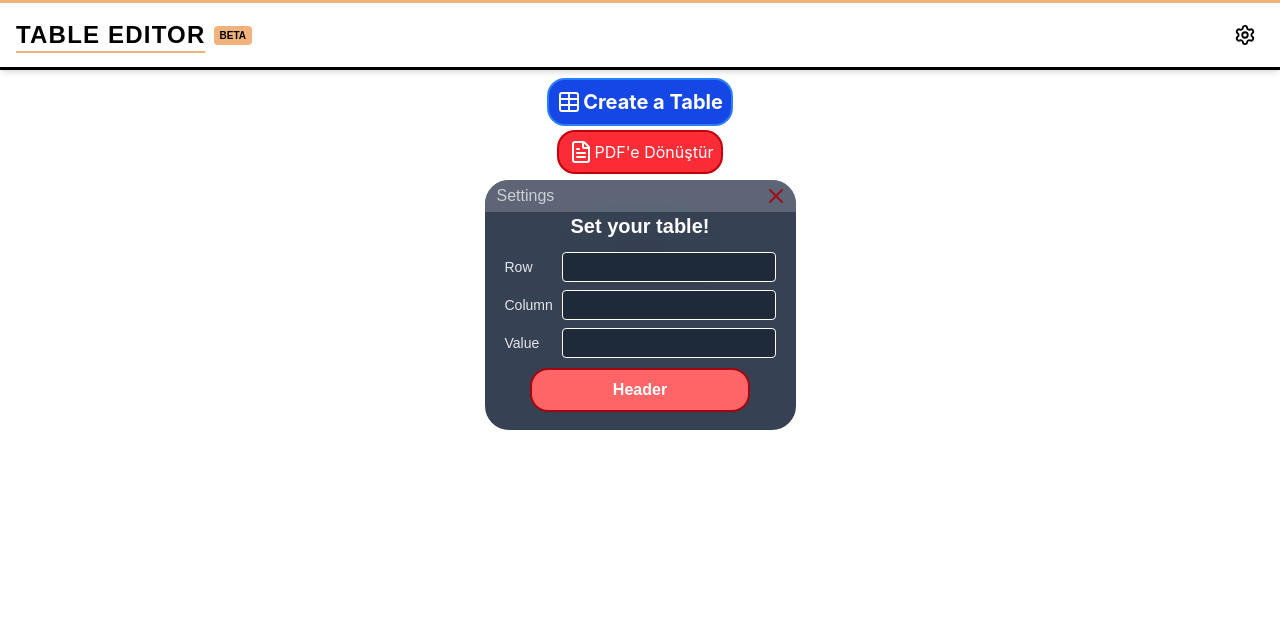
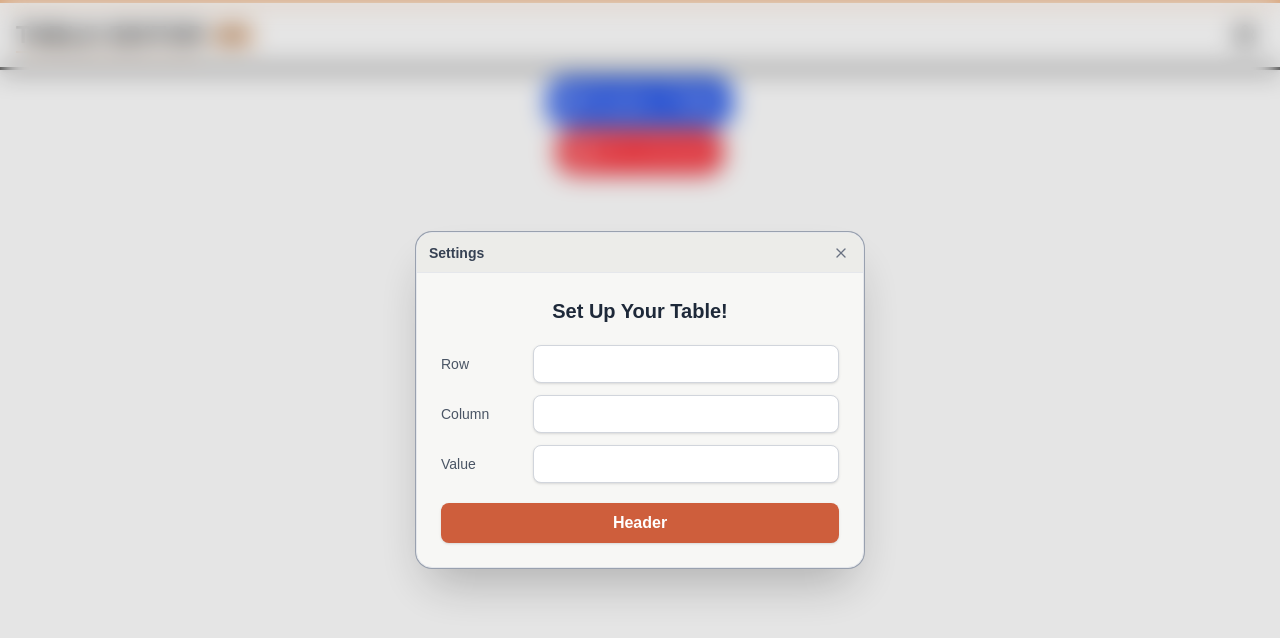
Before and after one commit to kaancaydin/tableEditor, a React (Vite) app: page / in a window 1280 px wide. Both pictures are taken after a click on the button "Create a Table". Shown: the top 638 px of the page. Built offline with nearby package versions, Linux system fonts and the light colour scheme.

Commit message:
feat: refine table settings validation and modal design

```diff
--- /dev/null
+++ b/src/components/CreateTable.tsx
@@ -0,0 +1,29 @@
+import { Table } from "lucide-react";
+import type { CreateTableProps } from "../types/types";
+
+export const CreateTable = ({
+  openTSettings,
+  setOpenTSettings,
+  resetInput,
+}: CreateTableProps) => {
+  return (
+    <>
+      <button
+        className={` ${openTSettings === "close" || openTSettings === "created" ? "flex" : "hidden"}
+            font-bold bg-blue-700 ring-2 ring-blue-500 text-white text-xl p-2 flex gap-0.5
+            cursor-pointer rounded-2xl justify-center items-center text-center m-2
+            hover:scale-105 transition-all duration-100 print:hidden
+        `}
+        onClick={() => {
+          setOpenTSettings("open");
+          resetInput();
+        }}
+      >
+        <Table />
+        {openTSettings === "created"
+          ? "Create another Table"
+          : "Create a Table"}
+      </button>
+    </>
+  );
+};
--- a/src/components/FirstTable.tsx
+++ /dev/null
@@ -1,43 +0,0 @@
-const columns = [
-  {
-    header: "a1",
-    data: "b1",
-  },
-  {
-    header: "a2",
-    data: "b2",
-  },
-  {
-    header: "a3",
-    data: "b3",
-  },
-];
-
-export const FirstTable = () => {
-  return (
-    <table className="w-full border-collapse border border-gray-300">
-      <thead>
-        <tr className="bg-gray-100">
-          {columns.map((i, key) => (
-            <th
-              className="border border-gray-300 px-4 py-2 text-left"
-              key={key}
-            >
-              {i.header}
-            </th>
-          ))}
-        </tr>
-      </thead>
-
-      <tbody>
-        <tr>
-          {columns.map((i, key) => (
-            <td key={key} className="border border-gray-300 px-4 py-2">
-              {i.data}
-            </td>
-          ))}
-        </tr>
-      </tbody>
-    </table>
-  );
-};
--- a/src/components/TableSettings.tsx
+++ b/src/components/TableSettings.tsx
@@ -1,5 +1,6 @@
 import { X } from "lucide-react";
 import type { SetTableConfig, SetTableProps } from "../types/types";
+import { useState } from "react";
 
 export const TableSettings = ({
   openTSettings,
@@ -7,8 +8,6 @@ export const TableSettings = ({
   data,
   setData,
 }: SetTableConfig) => {
-  /* const rowInt = Number(setTable.rowNum);
-  const colInt = Number(setTable.colNum); */
   const rowNum = data.rowNum;
   const colNum = data.colNum;
   const headerVal = data.headerVal;
@@ -22,127 +21,189 @@ export const TableSettings = ({
       [key]: value,
     }));
   };
-
+  const [isValid, setIsValid] = useState(true);
   const inputControl = () => {
     if (rowNum === "" || colNum === "" || rowNum <= 0 || colNum <= 0) {
       console.log("enter a valid number");
-      return;
+      setIsValid(false);
+      return false;
     }
-    //const headerControl =  headerVal.every(i => i.trim() !== "");
-    /* if (!headerControl) {
-      console.log("header cant be empty")
-    }  */
+    setIsValid(true);
+    return true;
     console.log("row:", rowNum);
     console.log("col:", colNum);
     console.log("colVal:", colVal);
     console.log("header values:", headerVal);
   };
+
+  let headText: string;
+  switch (openTSettings) {
+    case "header":
+      headText = "Define Your Headers";
+      break;
+    case "open":
+      headText = "Set Up Your Table!";
+      break;
+    default:
+      headText = "";
+  }
+
   return (
-    <div className="relative flex flex-col gap-3 p-5 bg-gray-700 rounded-3xl justify-center items-center backdrop-blur-xl">
-      <div className="absolute flex items-center  top-0 left-0 right-0 p-1 bg-gray-500 opacity-75 justify-between rounded-t-3xl">
-        <p className="pl-2 font-medium text-white">Settings</p>
+    <div className="fixed inset-0 z-50 flex items-center justify-center bg-black/10 backdrop-blur-md">
+      <div className="relative w-[90%] max-w-md overflow-hidden rounded-2xl border border-gray-200 ring ring-gray-400 bg-[#F7F7F5] shadow-2xl">
+        <div className="flex h-10 items-center justify-between border-b border-gray-200 bg-[#ECECE9] px-3">
+          <p className="text-sm font-semibold text-gray-700">Settings</p>
           <X
-          width={24}
-          className="cursor-pointer mr-1 hover:scale-105 duration-100 rounded-full hover:bg-red-900 text-red-700 hover:text-white transition-all"
+            width={20}
+            className="cursor-pointer rounded-full p-0.5 text-gray-500 transition-all duration-150 hover:bg-red-500 hover:text-white"
             onClick={() => setOpenTSettings("close")}
           />
         </div>
-      <p className="text-xl font-bold text-white shadow-2xl mt-3">
-        Set your table!
+
+        <div className="p-6">
+          <p className="text-center text-xl font-bold  text-gray-800">
+            {headText}
           </p>
+
           <div
-        className={`${openTSettings === "header" ? "flex flex-col items-center gap-2" : "hidden"}`}
+            className={
+              openTSettings === "header" ? "mt-5 flex flex-col gap-3" : "hidden"
+            }
           >
             {Array.from({ length: Number(colNum) }).map((_, colIndex) => (
-          <div className="" key={colIndex}>
-            <label htmlFor="headerVal" className="text-sm text-gray-200 w-16">
+              <div key={colIndex} className="flex items-center gap-3">
+                <label
+                  htmlFor={`headerNum-${colIndex}`}
+                  className="w-20 text-sm font-medium text-gray-600"
+                >
                   Header {colIndex + 1}
                 </label>
+
                 <input
-              id="headerNum"
+                  id={`headerNum-${colIndex}`}
                   type="text"
-              name="headerNum"
+                  value={headerVal[colIndex] || ""}
                   placeholder="Header content"
                   onChange={(e) => {
-                const val = e.target.value; //setHeaderVal(val)
+                    const val = e.target.value;
+
                     updateData("headerVal", [
                       ...headerVal.slice(0, colIndex),
                       val,
                       ...headerVal.slice(colIndex + 1),
                     ]);
                   }}
-              className="border rounded px-2 py-1 w-full bg-black text-white text-sm"
+                  className="flex-1 rounded-lg border border-gray-300 bg-white px-3 py-2 text-sm text-gray-800 shadow-sm outline-none transition focus:border-blue-400 focus:ring-2 focus:ring-blue-100"
                 />
               </div>
             ))}
           </div>
+
           <div
-        className={`${openTSettings === "header" ? "hidden" : "flex flex-col gap-2"}`}
+            className={
+              openTSettings === "header" ? "hidden" : "mt-5 flex flex-col gap-3"
+            }
           >
-        <div className="flex items-center gap-2">
-          <label htmlFor="rowNum" className="text-sm text-gray-200 w-16">
+            {/* Row */}
+            <div className="flex items-center gap-3">
+              <label
+                htmlFor="rowNum"
+                className="w-20 text-sm font-medium text-gray-600"
+              >
                 Row
               </label>
+
               <input
                 id="rowNum"
                 type="number"
-            name="rowNum"
+                value={rowNum}
                 onChange={(e) => {
                   const val = e.target.value;
                   updateData("rowNum", val === "" ? "" : Number(val));
                 }}
-            className="border rounded px-2 py-1 w-full bg-gray-800 text-white text-sm"
+                className="flex-1 rounded-lg border border-gray-300 bg-white px-3 py-2 text-sm text-gray-800 shadow-sm outline-none transition focus:border-blue-400 focus:ring-2 focus:ring-blue-100"
               />
             </div>
-        <div className="flex items-center gap-2">
-          <label htmlFor="rowNum" className="text-sm text-gray-200 w-16">
+
+            {/* Column */}
+            <div className="flex items-center gap-3">
+              <label
+                htmlFor="colNum"
+                className="w-20 text-sm font-medium text-gray-600"
+              >
                 Column
               </label>
+
               <input
                 id="colNum"
                 type="number"
-            name="colNum"
+                value={colNum}
                 onChange={(e) => {
                   const val = e.target.value;
                   updateData("colNum", val === "" ? "" : Number(val));
                 }}
-            className="border rounded px-2 py-1 w-full bg-gray-800 text-white text-sm"
+                className="flex-1 rounded-lg border border-gray-300 bg-white px-3 py-2 text-sm text-gray-800 shadow-sm outline-none transition focus:border-blue-400 focus:ring-2 focus:ring-blue-100"
               />
             </div>
-        <div className="flex items-center gap-2">
-          <label htmlFor="valCol" className="text-sm text-gray-200 w-16">
+
+            {/* Value */}
+            <div className="flex items-center gap-3">
+              <label
+                htmlFor="valCol"
+                className="w-20 text-sm font-medium text-gray-600"
+              >
                 Value
               </label>
+
               <input
                 id="valCol"
                 type="text"
-            name="valCol"
+                value={colVal}
                 onChange={(e) => {
-              const val = e.target.value;
-              updateData("colVal", val);
+                  setIsValid(true);
+                  updateData("colVal", e.target.value);
                 }}
-            className="border rounded px-2 py-1 w-full bg-gray-800 text-white text-sm"
+                className="flex-1 rounded-lg border border-gray-300 bg-white px-3 py-2 text-sm text-gray-800 shadow-sm outline-none transition focus:border-blue-400 focus:ring-2 focus:ring-blue-100"
               />
             </div>
           </div>
+
+          {!isValid && (
+            <p className="mt-2 -mb-2 text-center text-sm font-semibold text-red-500">
+              Please fill in all required fields.
+            </p>
+          )}
+
+          <div className="mt-5 flex justify-center">
             <button
               onClick={() => {
-          inputControl();
+                if (!inputControl()) return;
                 setOpenTSettings("header");
               }}
-        className={`${openTSettings === "header" ? "hidden" : "bg-red-400 ring-red-800 ring-2 p-2 rounded-2xl text-white font-bold text-base cursor-pointer w-[80%]"}`}
+              className={
+                openTSettings === "header"
+                  ? "hidden"
+                  : "w-full cursor-pointer rounded-lg bg-[#ce5e3c] px-4 py-2 font-semibold text-white shadow-sm transition hover:bg-[#9e300f]"
+              }
             >
               Header
             </button>
+
             <button
               onClick={() => {
-          inputControl();
                 setOpenTSettings("created");
               }}
-        className={`${openTSettings === "header" ? "bg-green-400 ring-green-800 ring-2 p-2 rounded-2xl text-white font-bold text-base cursor-pointer w-[80%]" : "hidden"}`}
+              className={
+                openTSettings === "header"
+                  ? "w-full cursor-pointer rounded-lg bg-[#46bb79] px-4 py-2 font-semibold text-white shadow-sm transition hover:bg-[#1bb362]"
+                  : "hidden"
+              }
             >
               Create
             </button>
           </div>
+        </div>
+      </div>
+    </div>
   );
 };
```
Lines whose indentation alone changed are shown as unchanged.
